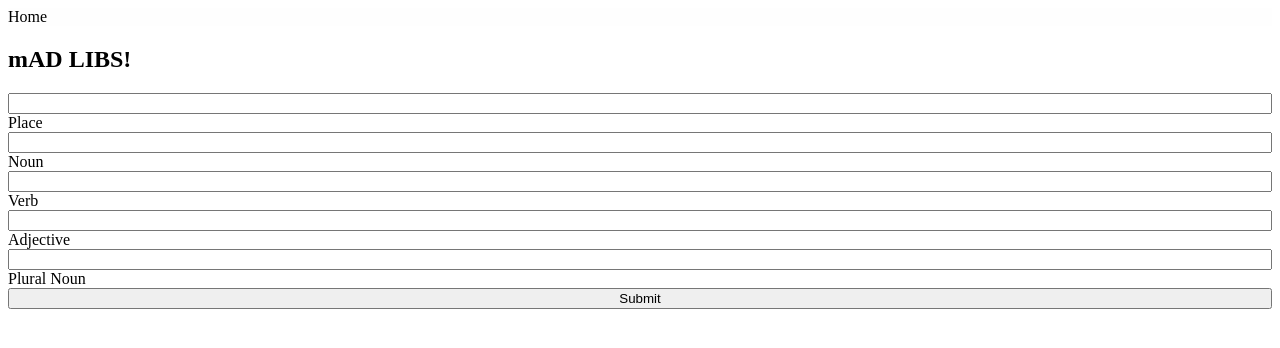
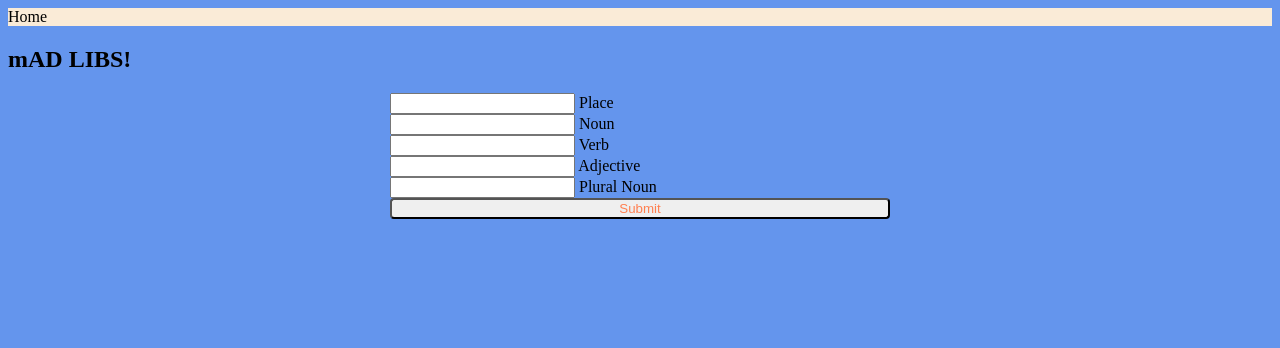
Before and after one commit to bboatright013/madlibsflask, a Flask app: page / in a window 1280 px wide. Shown: the top 348 px of the page. Run offline with Flask 2, Linux system fonts and the light colour scheme.

Commit message:
new comit

```diff
--- a/app.py
+++ b/app.py
@@ -1,12 +1,13 @@
-from flask import Flask, request, render_template
-# from flask_debugtoolbar import DebugToolbarExtension
+from flask import Flask
+from flask import request, render_template
 from stories import Story, story
-
+from flask_debugtoolbar import DebugToolbarExtension
 
 app = Flask(__name__)
-# app.debug = True
-# app.config['SECRET_KEY'] = "madlibkey"
-# debug = DebugToolbarExtension(app)
+app.config['SECRET_KEY'] = "oh-so-secret"
+app.debug = True
+debug = DebugToolbarExtension(app)
+
 
 @app.route('/')
 def home_():
@@ -16,9 +17,6 @@ def home_():
 def story_time():
     args = request.args
 
-    # stor = Story(["place","noun","verb","adjective","plural_noun"],
-    #  f"""Once upon a time in a long-ago {place}, there lived a
-    #    large {adjective} {noun}. It loved to {verb} {plural_noun}.""")
     our_story = {
         "place" : args["place"],
         "noun" : args["noun"],
--- a/static/styles.css
+++ b/static/styles.css
@@ -1,7 +1,11 @@
+body {
+    background-color: cornflowerblue;
+}
+
 #navbar {
     width: 100%;
     height:10%;
-    background-color: #FEFEFE;
+    background-color: antiquewhite;
 }
 
 #navbar a {
@@ -13,4 +17,12 @@
 #game_picks {
     display: flex;
     flex-flow: column;
+    width: 500px;
+    margin: 0 auto;
 }
+
+button {
+    width: 300 px;
+    border-radius: 4px;
+    color:  coral;
+}
--- a/templates/home.html
+++ b/templates/home.html
@@ -7,16 +7,21 @@
 <h2>mAD LIBS!</h2>
 
 <form id="game_picks" action="/story.html">
-    <input type="text" name="place">
-    <label for="place">Place</label>
-    <input type="text" name="noun">
-    <label for="noun">Noun</label>
-    <input type="text" name="verb">
-    <label for="verb">Verb</label>
-    <input type="text" name="adjective">
-    <label for="adjective">Adjective</label>
-    <input type="text" name="plural_noun">
-    <label for="plural_noun">Plural Noun</label>
+    <div><input type="text" name="place">
+        <label for="place">Place</label></div>
+    <div> <input type="text" name="noun">
+        <label for="noun">Noun</label></div>
+    <div>    <input type="text" name="verb">
+        <label for="verb">Verb</label></div>
+    <div>
+        <input type="text" name="adjective">
+        <label for="adjective">Adjective</label></div>
+    <div>
+        <input type="text" name="plural_noun">
+        <label for="plural_noun">Plural Noun</label></div>
+
+
+
     <button type="submit">Submit</button>
 </form>
 
```
Also changed, not shown: script.js (deleted), styles.css (deleted), 1 other file.
